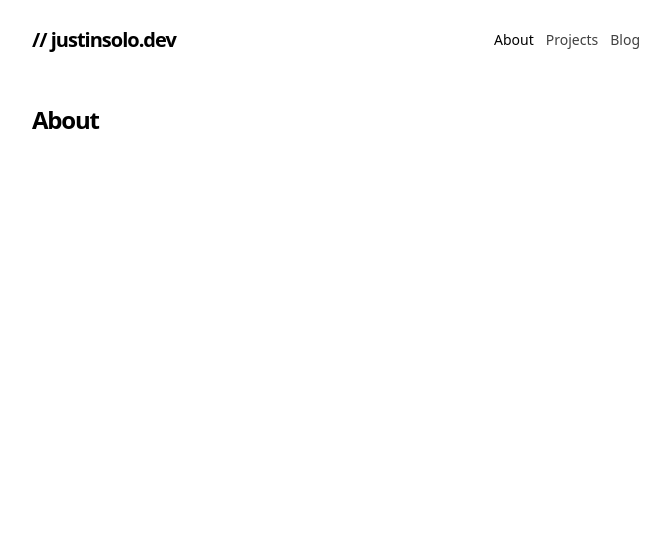
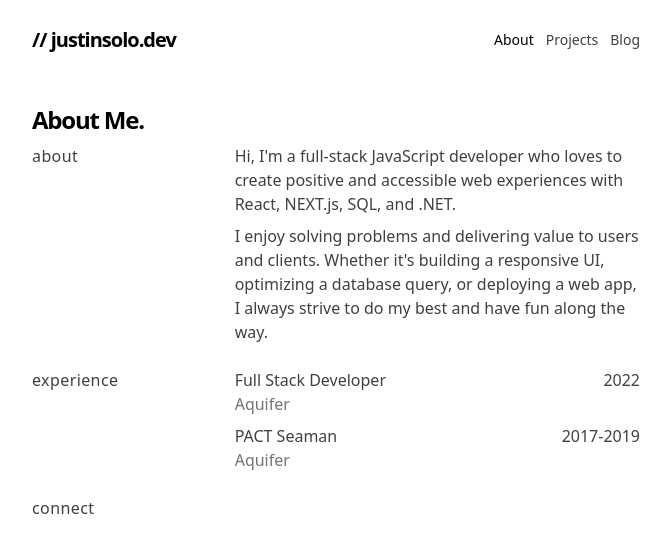
Before and after one commit to justinpaulosolo/justinsolo.dev, a Next.js app: page /about in a window 1280 px wide. Shown: the top 552 px of the page, without its empty margins (304-974 px from the left). Built offline with nearby package versions, Linux system fonts and the light colour scheme.

Commit message:
Update AboutPage component

```diff
--- a/app/about/page.tsx
+++ b/app/about/page.tsx
@@ -1,9 +1,53 @@
 export default function AboutPage() {
   return (
-    <section className="container">
-      <h1 className="mt-6 text-2xl font-bold tracking-tighter text-black dark:text-white">
-        About
-      </h1>
+    <section className="container space-y-6">
+      <div className="space-y-2">
+        <h1 className="mt-6 text-2xl font-bold tracking-tighter text-black dark:text-white">
+          About Me.
+        </h1>
+        <div className="">
+          <div className="grid grid-cols-6 gap-y-6">
+            <h2 className="col-span-2 font-light tracking-wide text-neutral-700 dark:text-neutral-200">
+              about
+            </h2>
+            <div className="col-span-4 space-y-2">
+              <p>
+                Hi, I&apos;m a full-stack JavaScript developer who loves to
+                create positive and accessible web experiences with React,
+                NEXT.js, SQL, and .NET.
+              </p>
+              <p>
+                I enjoy solving problems and delivering value to users and
+                clients. Whether it&apos;s building a responsive UI, optimizing
+                a database query, or deploying a web app, I always strive to do
+                my best and have fun along the way.
+              </p>
+            </div>
+            <h2 className="col-span-2 font-light tracking-wide text-neutral-700 dark:text-neutral-200">
+              experience
+            </h2>
+            <div className="col-span-4 space-y-2">
+              <div className="flex justify-between">
+                <div>
+                  <h3>Full Stack Developer</h3>
+                  <h3 className="text-neutral-500">Aquifer</h3>
+                </div>
+                <p>2022</p>
+              </div>
+              <div className="flex justify-between">
+                <div>
+                  <h3>PACT Seaman</h3>
+                  <h3 className="text-neutral-500">Aquifer</h3>
+                </div>
+                <p>2017-2019</p>
+              </div>
+            </div>
+            <h2 className="col-span-2 font-light tracking-wide text-neutral-700 dark:text-neutral-200">
+              connect
+            </h2>
+          </div>
+        </div>
+      </div>
     </section>
   );
 }
```
